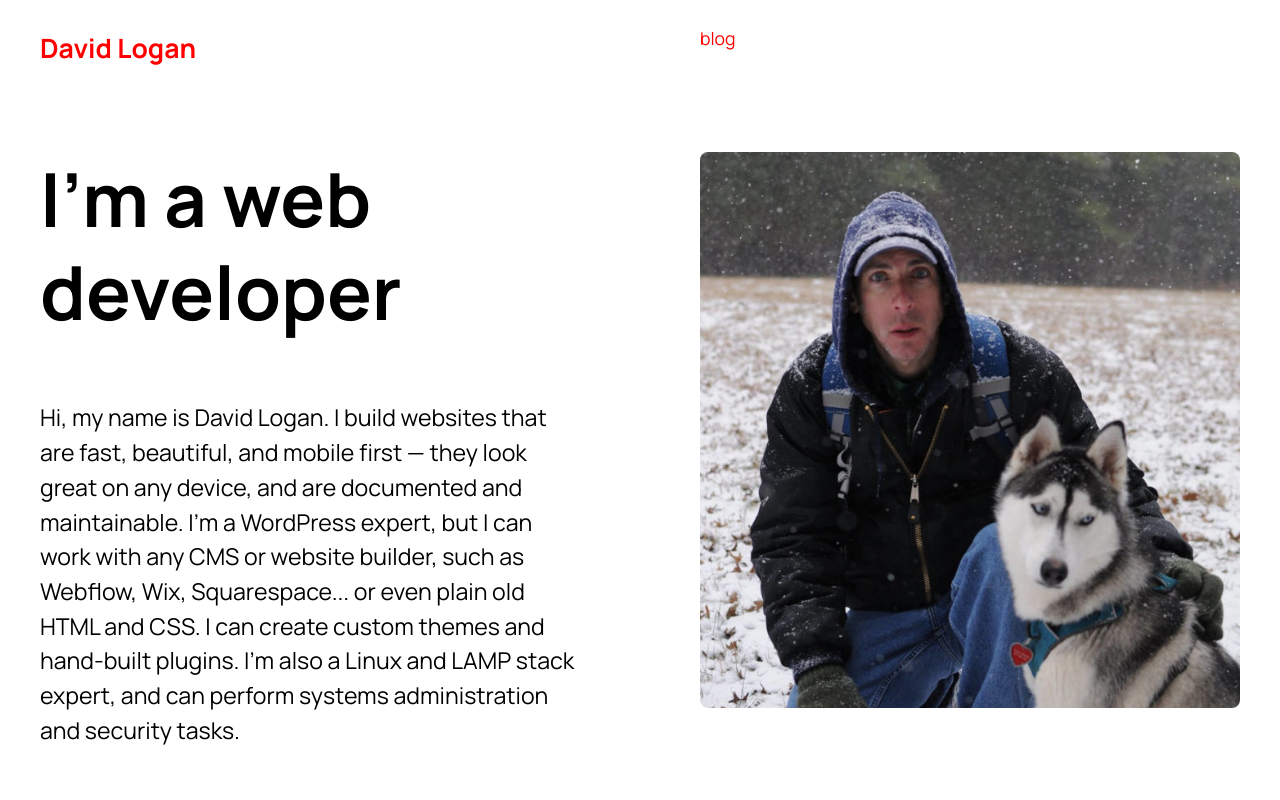
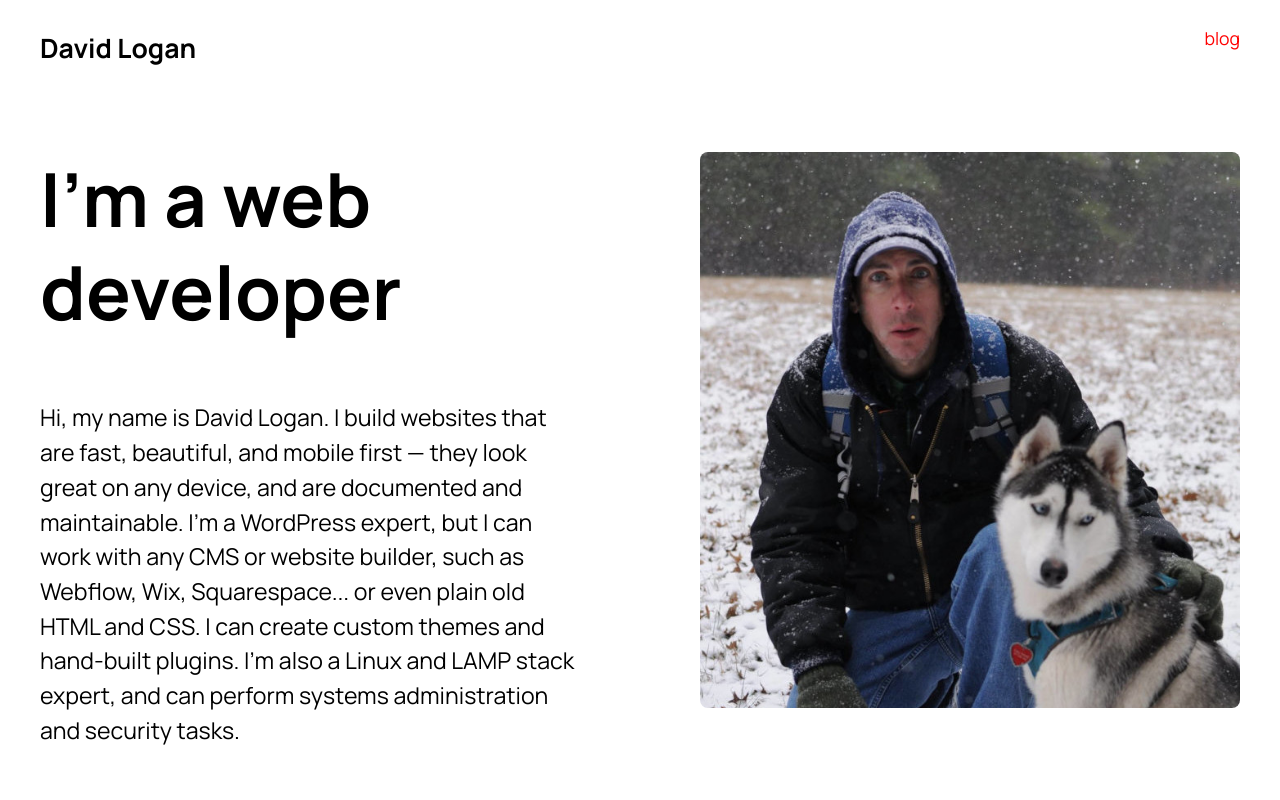
Before and after one commit to nagoldivad/nagoldivad, a plain HTML site: page index.html in a window 1280 px wide. Shown: the top 800 px of the page. Drawn offline with Linux system fonts and the light colour scheme.

```diff
--- a/assets/css/styles.css
+++ b/assets/css/styles.css
@@ -1,6 +1,10 @@
 /*
  * styles.css
  * this is the main stylesheet for this website
+ * https://nagoldivad.com
+ *
+ * March to May, 2024
+ *
  */
 
 
@@ -33,10 +37,10 @@ a:hover {
     font-size: clamp(16px, 1rem + ((1vw - 3.2px) * 0.179), 18px);
   }
 .manrope-700 {
-  font-family: "Manrope", sans-serif;
-  font-optical-sizing: auto;
-  font-weight: 700;
-  font-style: normal;
+    font-family: "Manrope", sans-serif;
+    font-optical-sizing: auto;
+    font-weight: 700;
+    font-style: normal;
 }
 
 /* images -- this stuff was needed... from before when BS was used */
@@ -100,6 +104,21 @@ section.dml-section {
         width: auto;
         margin: 0 1rem;
     }
+}
+
+
+/* ---- nav styles ---- */
+
+#nav h1 a {
+    color: black;
+}
+#nav h1 a:hover {
+    color: red;
+    text-decoration: underline;
+}
+
+.dml-nav-right {
+    text-align: right;
 }
 
 
```
